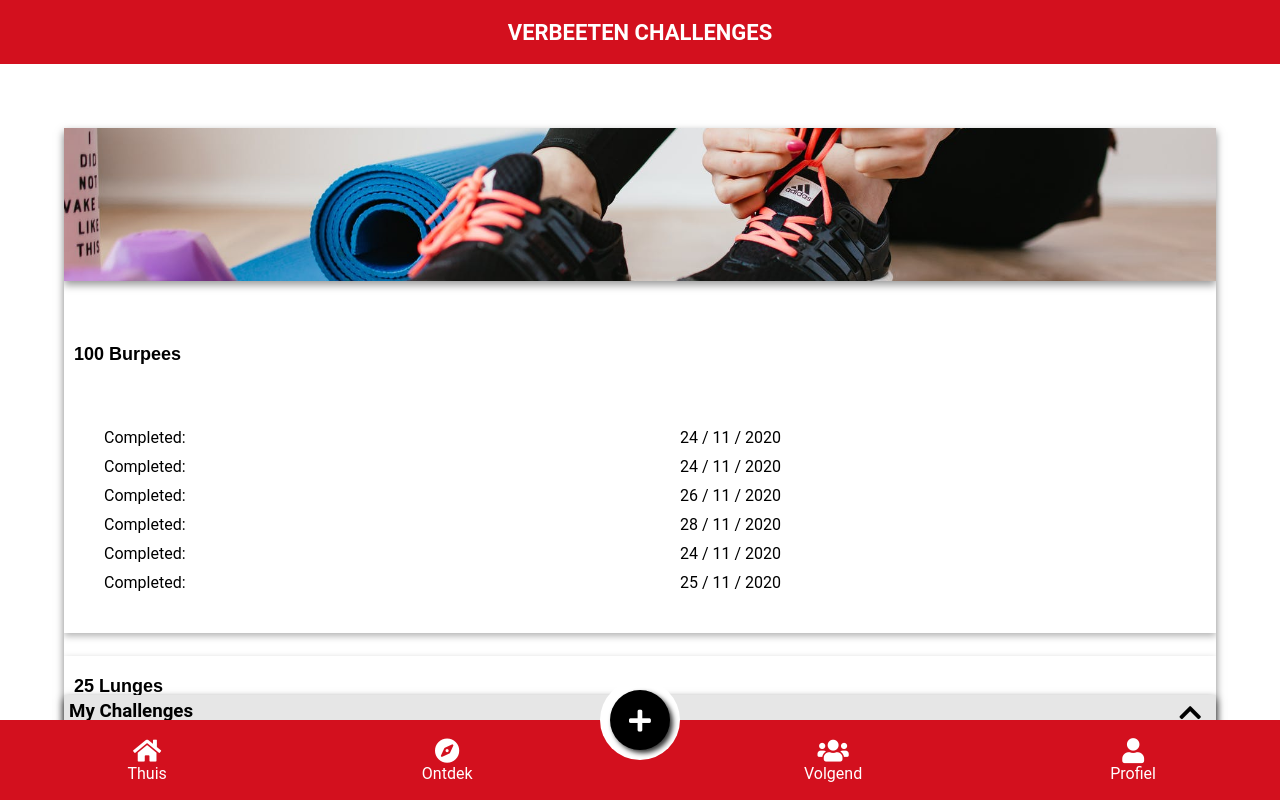
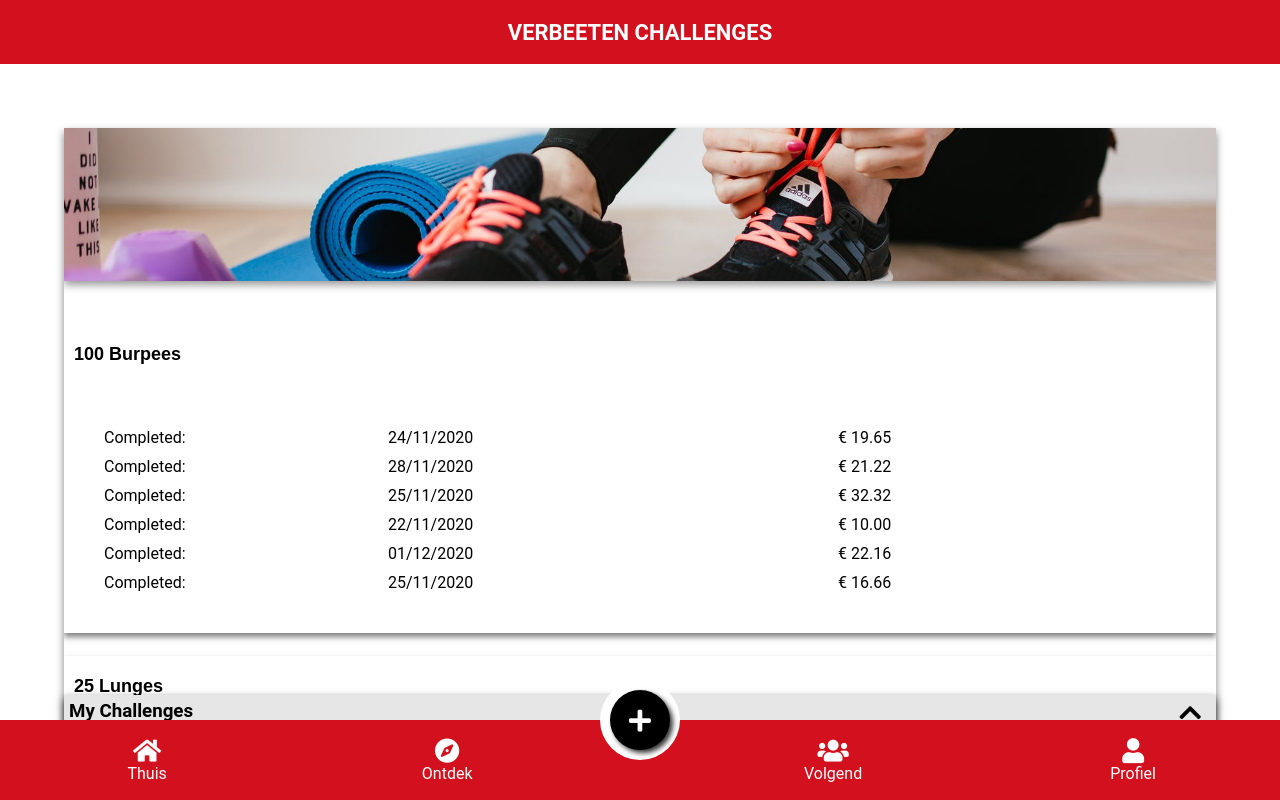
Before and after one commit to UFOcreator/frontend, a React (Create React App) app: page /my in a window 1280 px wide. Both pictures are taken after a click on the button "100 Burpees". Built offline with nearby package versions, Linux system fonts and the light colour scheme.

Commit message:
New Version of My Challenges

```diff
--- a/src/Components/Donations/Donations.css
+++ b/src/Components/Donations/Donations.css
@@ -60,7 +60,7 @@
 }
 
 .challengesFull > ul > div{
-    box-shadow: 0px 3px 7px rgba(0,0,0,0.3);
+    box-shadow: 0px 4px 6px rgba(0,0,0,0.5);
     margin-bottom: 2%;
     padding: 2.5vh 0;
     max-height: 50vh;
--- a/src/Components/My/My.css
+++ b/src/Components/My/My.css
@@ -59,7 +59,7 @@
 }
 
 .challengesFull > ul > div{
-    box-shadow: 0px 3px 7px rgba(0,0,0,0.3);
+    box-shadow: 0px 4px 6px rgba(0,0,0,0.5);
     margin-bottom: 2%;
     padding: 2.5vh 0;
     max-height: 50vh;
@@ -100,9 +100,13 @@
 }
 
 .leftMy{
-    flex: 50%;
+    flex-grow: 1;
+}
+
+.middleMy{
+    flex-grow: 2;
 }
 
 .rightMy{
-    flex: 50%;
+    flex-grow: 2;
 }
--- a/src/Components/My/My.js
+++ b/src/Components/My/My.js
@@ -15,18 +15,40 @@
     '15 Sit ups'
   ]
 
+const totalDonations =
+  [
+    '€ 12.68',
+    '€ 19.50',
+    '€ 10.00',
+    '€ 11.50',
+    '€ 16.66',
+    '€ 15.99',
+    '€ 25.30',
+    '€ 39.55',
+    '€ 51.05',
+    '€ 21.22',
+    '€ 13.60',
+    '€ 19.65',
+    '€ 32.32',
+    '€ 29.87',
+    '€ 22.16',
+    '€ 43.15',
+    '€ 49.70',
+    '€ 44.69'
+  ]
+
 const date = [
-  '01 / 12 / 2020',
-  '30 / 11 / 2020',
-  '29 / 11 / 2020',
-  '28 / 11 / 2020',
-  '27 / 11 / 2020',
-  '26 / 11 / 2020',
-  '25 / 11 / 2020',
-  '24 / 11 / 2020',
-  '23 / 11 / 2020',
-  '22 / 11 / 2020',
-  '21 / 11 / 2020'
+  '01/12/2020',
+  '30/11/2020',
+  '29/11/2020',
+  '28/11/2020',
+  '27/11/2020',
+  '26/11/2020',
+  '25/11/2020',
+  '24/11/2020',
+  '23/11/2020',
+  '22/11/2020',
+  '21/11/2020'
 ]
 
 class My extends Component {
@@ -41,13 +63,13 @@
     // fillDates.innerText = randomDateRight;
     // }
 
-
     var info;
     info = (e) => {
 
       const random = Math.floor((Math.random() * 7) + 1);
       var i;
       const dlength = date.length;
+      const mdlength = totalDonations.length;
 
       var add = document.getElementById(e.target.value);
       add.classList.toggle("active");
@@ -69,6 +91,13 @@
             complete.innerText = "Completed: ";
             document.getElementById("complete" + e.target.value).appendChild(complete);
 
+            // Select random Donations //
+            const randomDonation = Math.floor(Math.random() * mdlength);
+            var randomDonate = totalDonations[randomDonation];
+            var donate = document.createElement("li");
+            donate.innerText = randomDonate;
+            document.getElementById("donation" + e.target.value).appendChild(donate);
+
             // Create random amount of times completed dates //
             const randomSelectDate = Math.floor(Math.random() * dlength);
             var randomDate = date[randomSelectDate];
@@ -85,17 +114,18 @@
     myCh = myChallenges.map((c) => {
       return (
         <div>
-          <button id={c} className="lists" onClick={info} value={c} >{c}</button>
+          <button id={c} className="lists" onClick={info} value={c}>{c} <span ></span></button>
           <div className="hider" id={"box" + c}>
             <div className="leftMy">
               <ul className="fillBox" id={"complete" + c}>
               </ul>
-              <div>
-
-              </div>
+            </div>
+            <div className="middleMy">
+            <ul className="fillBox" id={"dateDone" + c}>
+              </ul>
             </div>
             <div className="rightMy">
-              <ul className="fillBox" id={"dateDone" + c}>
+              <ul className="fillBox" id={"donation" + c}>
               </ul>
             </div>
           </div>
```
Also changed, not shown: 1 other file (tests, documents, lock files or other folders).
